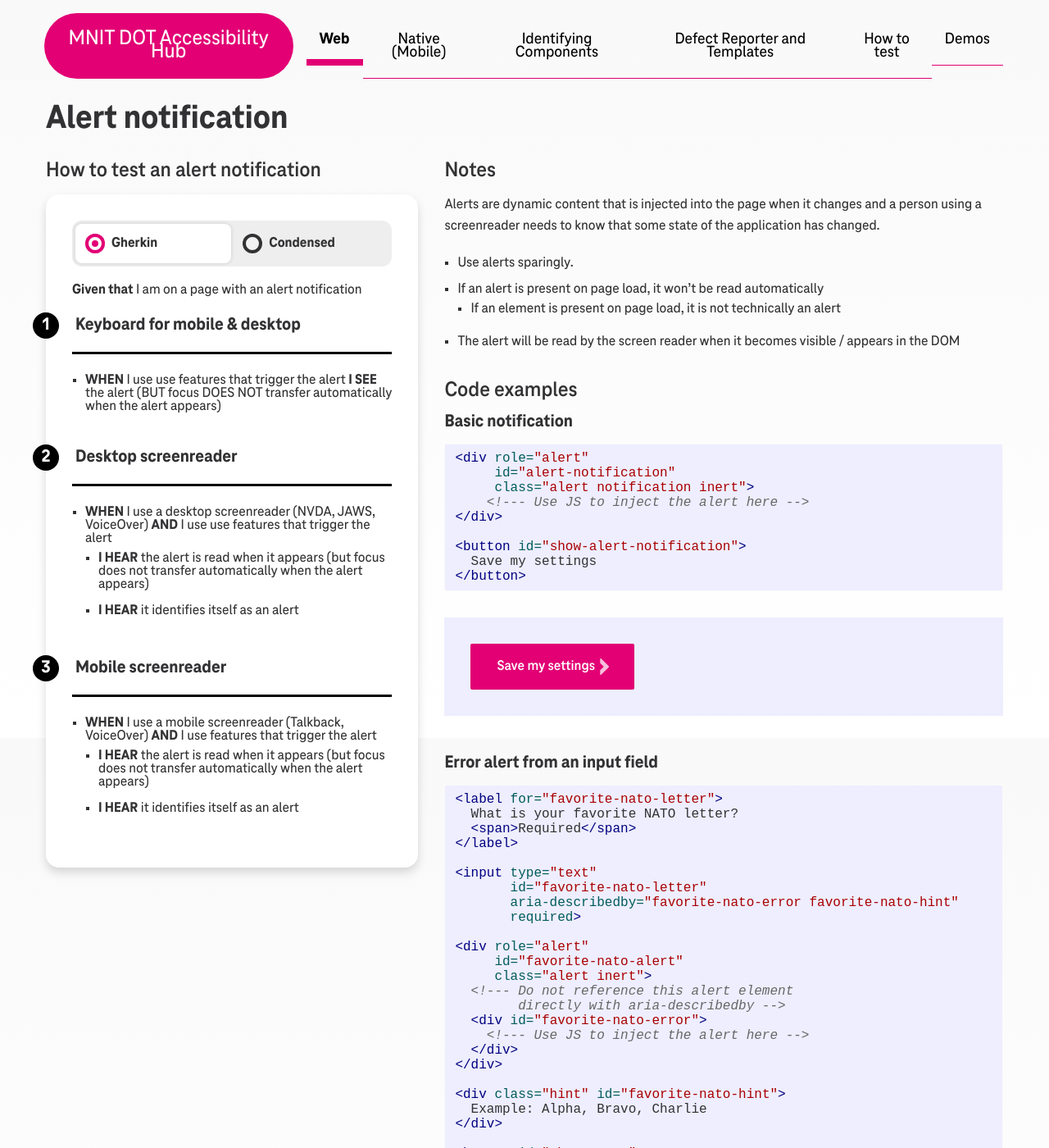
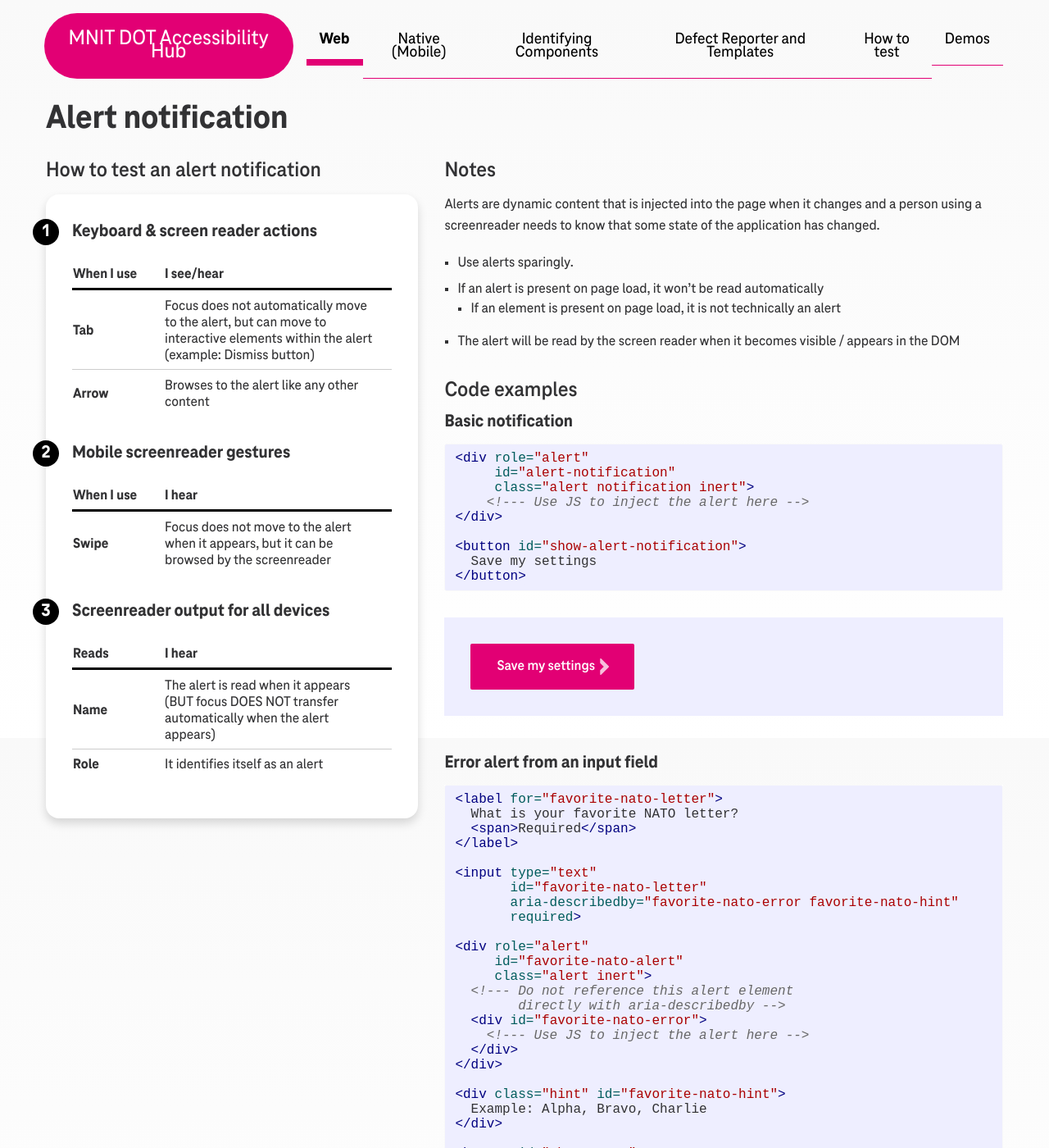
Before and after one commit to MNIT-DOT-a11y/mnit-dot-a11y.github.io, a Jekyll site: the page built from _checklist-web/alert.md, in a window 1280 px wide and 1400 px high. Shown: the whole window at 82% size. Built offline with Jekyll 4.4.1, drawn with Linux system fonts in a browser that asks for light colours.

Commit message:
Removed gerkin info from alert.

```diff
--- a/_checklist-web/alert.md
+++ b/_checklist-web/alert.md
@@ -20,15 +20,6 @@
   role:  |
     It identifies itself as an alert
 
-gherkin-keyboard:
-  - when:  |
-      use features that trigger the alert
-    result: |
-      the alert (BUT focus DOES NOT transfer automatically when the alert appears)
-
-gherkin-mobile:
-  - when:  |
-      use features that trigger the alert
 ---
 
 ## Notes
```
